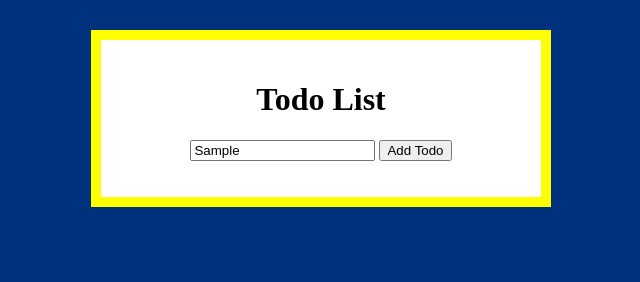
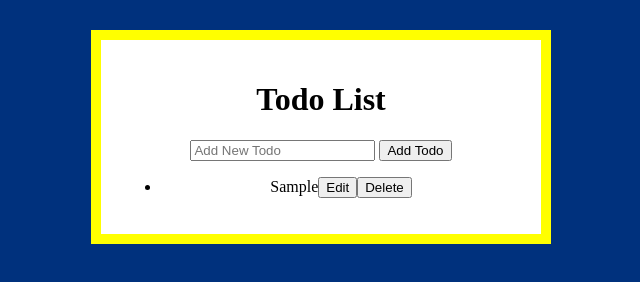
Before and after one commit to zubaermahmud/Todo-List, a plain HTML site: page To-do.html in a window 1280 px wide. Both pictures are taken after typing "Sample" into the empty fields and a click on the button "Add Todo". Shown: the whole page, without its empty margins (319-959 px from the left). Drawn offline with Linux system fonts and the light colour scheme.

Commit message:
fixing errors

```diff
--- a/To-do.html
+++ b/To-do.html
@@ -1,31 +1,34 @@
-<html>
+<!DOCTYPE html>
+<html lang="en">
 <head>
+    <meta charset="UTF-8" />
+    <meta name="viewport" content="width=device-width, initial-scale=1.0" />
     <title>Todo List</title>
     <style>
-			.mydiv{
+        .mydiv {
             border-width: 10px;
             border-color: yellow;
             border-style: solid;
-				background-color:white;
-				text-align:center;
+            background-color: white;
+            text-align: center;
             padding: 20px;
             margin: 30px auto;
             max-width: 400px;
-				font-family: Bookman Old style;
+            font-family: "Bookman Old Style";
         }
         body {
-				background-color:rgb(0,49,125);
-				font-family: Arial Black;
+            background-color: rgb(0, 49, 125);
+            font-family: "Arial Black";
         }
     </style>
 </head>
 <body>
     <div class="mydiv">
         <h1>Todo List</h1>
-	<input type="text" id="todoinput" placeholder="Add New Todo">
+        <input type="text" id="todoinput" placeholder="Add New Todo"/>
         <button id="TodoBtn">Add Todo</button>
-	<ul id=todoList"></ul>
+        <ul id="todoList"></ul>
     </div>
-	<script src="test.js"</script>
+    <script src="test.js"></script>
 </body>
 </html>
--- a/test.js
+++ b/test.js
@@ -1,36 +1,43 @@
-const todoinput =document.getElementById("todoinput");
-const TodoBtn =document.getElementById("TodoBtn");
-const todoList=document.getElementById("todoList");
+const todoinput = document.getElementById("todoinput");
+const TodoBtn = document.getElementById("TodoBtn");
+const todoList = document.getElementById("todoList");
 
-Todobtn.addEventListener("click",addTodo);
+TodoBtn.addEventListener("click", addTodo);
 
-function addTodo(){
-	const todotext=todoinput.value.trim();
+function addTodo() {
+    const todotext = todoinput.value.trim();
 
-	if(todotext!="")
-	{
-		const listItem= document.createElement('li');
-		listItem.textContent=todotext;
+    if (todotext !== "") {
+        const listItem = document.createElement("li");
+        listItem.textContent = todotext;
 
-		const deletebtn=document.createElement('Button');
-		const editbtn=document.createElement('Button');
-		deletebtn.addEventListener('click',()=>{
-			todoList.removeChild(listItem);
+        const deletebtn = document.createElement("button");
+        deletebtn.textContent = "Delete";
+        deletebtn.classList.add("link-button");
+
+        const editbtn = document.createElement("button");
+        editbtn.textContent = "Edit";
+        editbtn.classList.add("link-button");
+
+        deletebtn.addEventListener("click", () => {
+            listItem.remove();
         });
-		editbtn.addEventListener('click',()=>{
-			const newtext;
-			newtext=prompt("Updated todo:");
-			listItem.textContent=newtext;
+
+        editbtn.addEventListener("click", () => {
+            const newtext = prompt("Updated todo:", listItem.textContent);
+            if (newtext !== null) {
+                listItem.textContent = newtext;
+                listItem.appendChild(editbtn);
+                listItem.appendChild(deletebtn);
+            }
         });
+
         listItem.appendChild(editbtn);
         listItem.appendChild(deletebtn);
         todoList.appendChild(listItem);
 
-		todoinput.value="";
-	}
-	else
-	{
+        todoinput.value = "";
+    } else {
         alert('Please enter a task.');
-		return;
     }
 }
```
Lines whose indentation alone changed are shown as unchanged.
